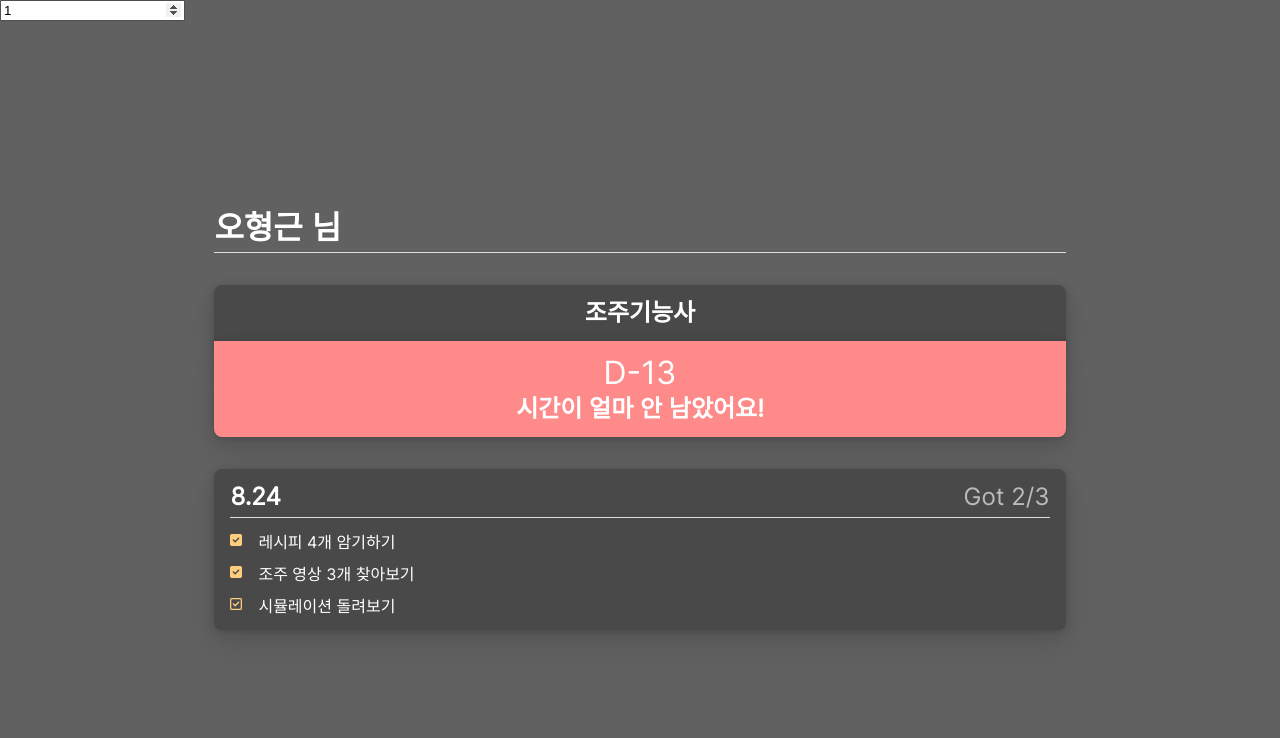
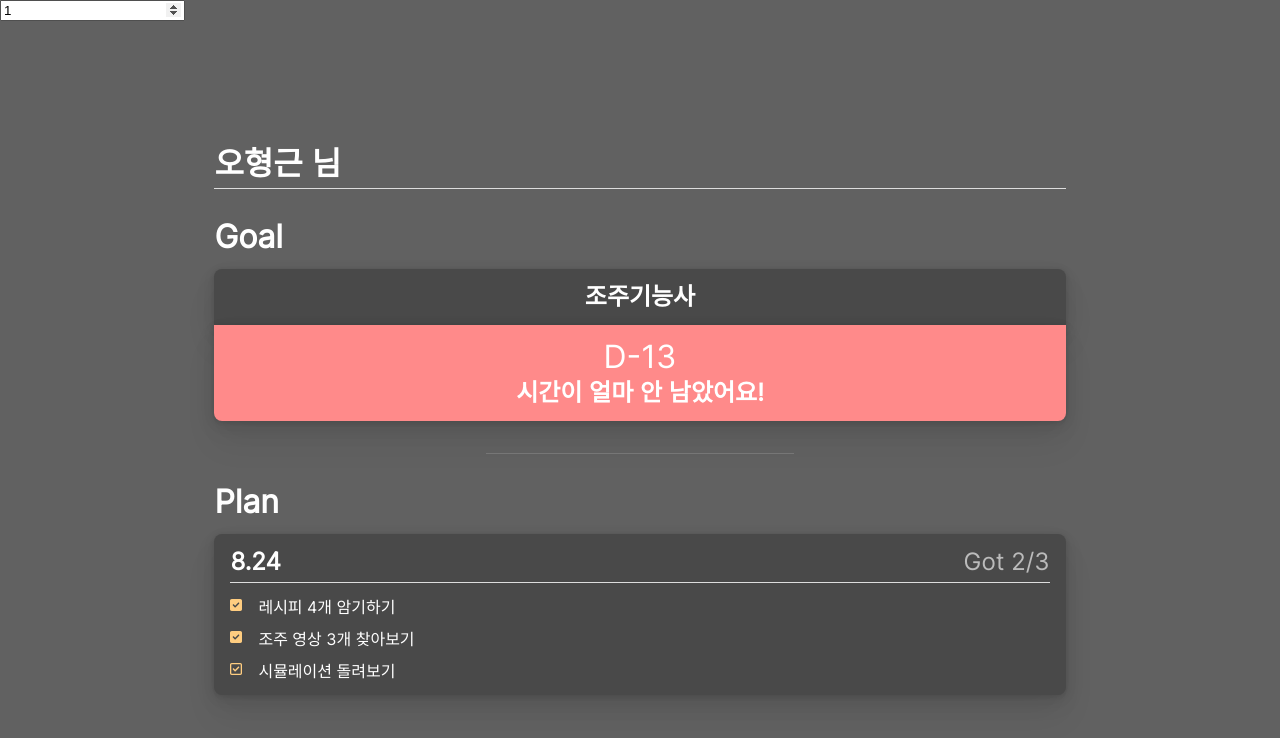
Before and after one commit to osamhack2022/Web_WILIM_TeamWILIM, a React (Create React App) app in the folder WEB(FE)/wilim-front/: page / in a window 1280 px wide. Shown: the top 738 px of the page. Built offline with nearby package versions, Linux system fonts and the light colour scheme.

Commit message:
goal&plan page updated

```diff
--- a/WEB(FE)/wilim-front/src/components/template/goalPlanTemplate.js
+++ b/WEB(FE)/wilim-front/src/components/template/goalPlanTemplate.js
@@ -8,7 +8,7 @@ import { BaseStyles } from "../theme";
 import { useSelector } from "react-redux";
 
 export const GoalPlanTemplate = () => {
-  const username = useSelector(state => state.userInfo.username);
+  const username = useSelector((state) => state.userInfo.username);
   return (
     <Flex flexDirection="column" alignItems="center">
       <Flex flexDirection="column" alignItems="center" width="80%">
@@ -28,8 +28,40 @@ export const GoalPlanTemplate = () => {
         />
       </Flex>
       <MarginBox marginBottom="2rem" />
+      <Flex
+        flexDirection="column"
+        justifyContent="flex-start"
+        width="calc(80% + 2rem)"
+      >
+        <Text
+          innerText="Goal"
+          color="white"
+          fontSize={BaseStyles.Text.Heading2}
+          fontWeight={BaseStyles.Text.Border0}
+        />
+      </Flex>
+      <MarginBox marginBottom="1rem" />
       <GoalCard />
       <MarginBox marginBottom="2rem" />
+      <Line
+          width="30%"
+          height="1px"
+          color={BaseStyles.Color.Black2}
+        />
+      <MarginBox marginBottom="2rem" />
+      <Flex
+        flexDirection="column"
+        justifyContent="flex-start"
+        width="calc(80% + 2rem)"
+      >
+        <Text
+          innerText="Plan"
+          color="white"
+          fontSize={BaseStyles.Text.Heading2}
+          fontWeight={BaseStyles.Text.Border0}
+        />
+      </Flex>
+      <MarginBox marginBottom="1rem" />
       <PlanCard />
     </Flex>
   );
```
